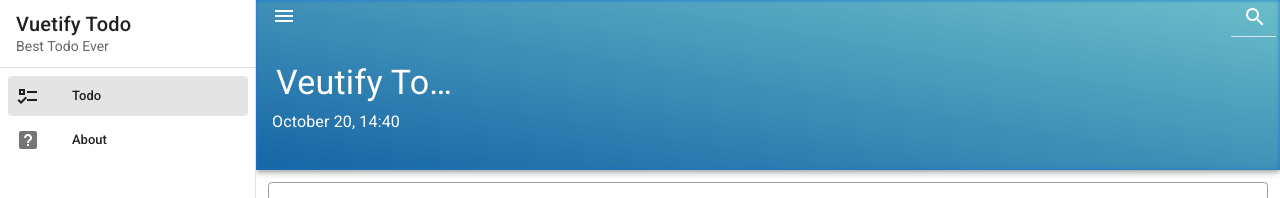
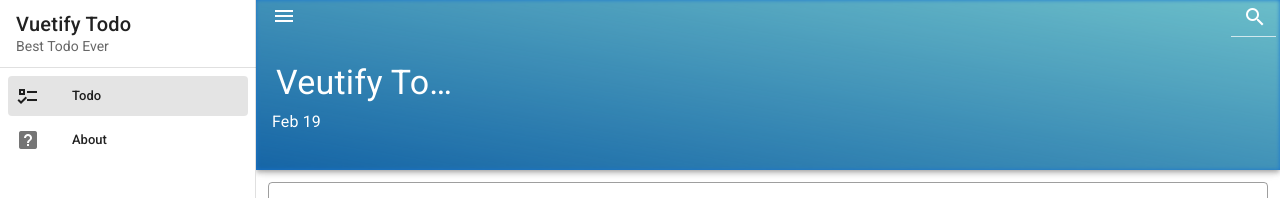
Before and after one commit to yseij/VueJSTodoApp, a Vue app: page / in a window 1280 px wide. Shown: the top 198 px of the page. Built offline with nearby package versions, Linux system fonts and the light colour scheme.

Commit message:
Toon de echte datum

```diff
--- a/src/components/Tools/LiveDateTime.vue
+++ b/src/components/Tools/LiveDateTime.vue
@@ -1,9 +1,24 @@
 <template>
-  <div class="text-subtitle-1 ml-3">October 20, 14:40</div>
+  <div class="text-subtitle-1 ml-3">{{ date }}</div>
 </template>
 
 <script>
-export default {};
+import { format } from "date-fns";
+export default {
+  data() {
+    return {
+      date: "",
+    };
+  },
+  methods: {
+    getDate() {
+      this.date = format(new Date(), "MMM d");
+    },
+  },
+  mounted() {
+    this.getDate();
+  },
+};
 </script>
 
 <style></style>
```
